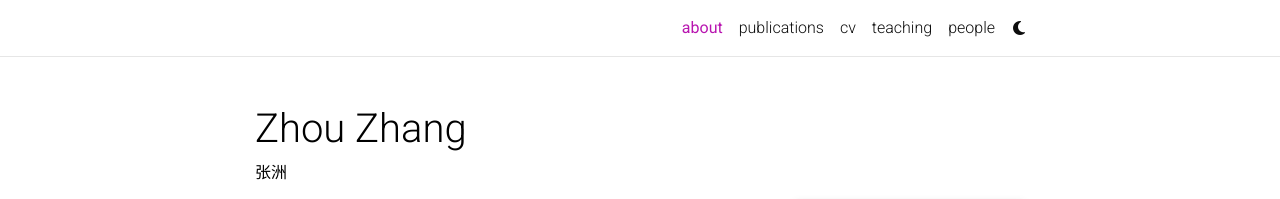
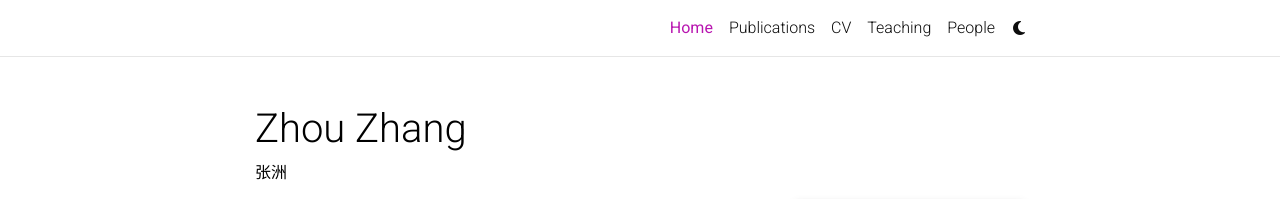
Before and after one commit to fduzz/fduzz.github.io, a Jekyll site: the page built from _pages/about.md, in a window 1280 px wide. Shown: the top 199 px of the page. Built offline with Jekyll 4.4.1, drawn with Linux system fonts in a browser that asks for light colours; full-size pictures stand in for the smaller copies a plugin makes; comment, search, counter and statistics services are not loaded; a style sheet for code colours, icons or effects is not loaded.

Commit message:
Update header.html

```diff
--- a/_includes/header.html
+++ b/_includes/header.html
@@ -45,7 +45,7 @@
 
               <!-- About -->
               <li class="nav-item {% if page.permalink == '/' %}active{% endif %}">
-                <a class="nav-link" href="{{ '/' | relative_url }}">{{ about_title }}
+                <a class="nav-link" href="{{ '/' | relative_url }}">Home
                   {%- if page.permalink == '/' -%}
                   <span class="sr-only">(current)</span>
                   {%- endif -%}
@@ -65,7 +65,7 @@
 
               <!-- Publications -->
               <li class="nav-item {% if page.url contains 'publications' %}active{% endif %}">
-                <a class="nav-link" href="{{ '/publications/' | relative_url }}">publications
+                <a class="nav-link" href="{{ '/publications/' | relative_url }}">Publications
                   {%- if page.url contains 'publications' -%}
                   <span class="sr-only">(current)</span>
                   {%- endif -%}
@@ -74,7 +74,7 @@
 
               <!-- cv -->
               <li class="nav-item {% if page.url contains 'cv' %}active{% endif %}">
-                <a class="nav-link" href="{{ '/cv/' | relative_url }}">cv
+                <a class="nav-link" href="{{ '/cv/' | relative_url }}">CV
                   {%- if page.url contains 'cv' -%}
                   <span class="sr-only">(current)</span>
                   {%- endif -%}
@@ -83,7 +83,7 @@
 
               <!-- teaching -->
               <li class="nav-item {% if page.url contains 'teaching' %}active{% endif %}">
-                <a class="nav-link" href="{{ '/teaching/' | relative_url }}">teaching
+                <a class="nav-link" href="{{ '/teaching/' | relative_url }}">Teaching
                   {%- if page.url contains 'teaching' -%}
                   <span class="sr-only">(current)</span>
                   {%- endif -%}
@@ -92,7 +92,7 @@
 
               <!-- people -->
               <li class="nav-item {% if page.url contains 'people' %}active{% endif %}">
-                <a class="nav-link" href="{{ '/people/' | relative_url }}">people
+                <a class="nav-link" href="{{ '/people/' | relative_url }}">People
                   {%- if page.url contains 'people' -%}
                   <span class="sr-only">(current)</span>
                   {%- endif -%}
```
